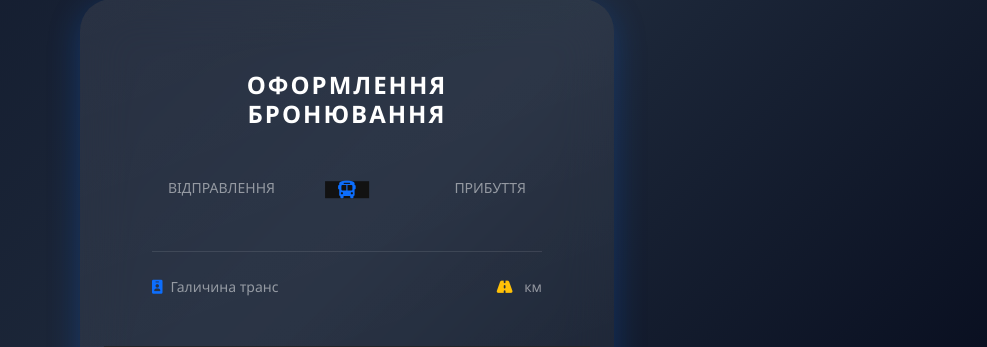
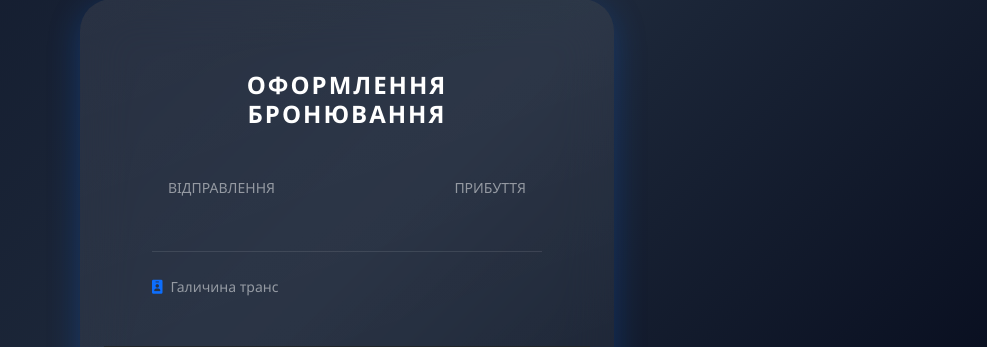
Before and after one commit to Khudyk/ukrbus.pp.ua, a Django app: template templates/booking/make_booking.html in a window 1280 px wide. Shown: the part 157-504 px from the top of the page, without its empty margins (293-1280 px from the left). Run offline with Django 5.2, Linux system fonts and the light colour scheme; the template is opened without the code that fills it: values that come from a table or form of the project are taken from there, others are empty; data comes from the database, SQL or seed files in the repository; both versions use the stored data as it was after the commit.

Commit message:
виправлено бронювання V2

```diff
--- a/templates/booking/make_booking.html
+++ b/templates/booking/make_booking.html
@@ -17,11 +17,6 @@
                             <div class="h3 fw-bold mb-0 text-gradient-gold">{{ request.GET.start_city }}</div>
                         </div>
 
-                        <div class="flex-grow-1 px-2 text-center position-relative">
-                            <div class="route-line-booking"></div>
-                            <i class="fas fa-bus text-primary bus-icon-overlap"></i>
-                        </div>
-
                         <div class="text-end" style="width: 42%;">
                             <div class="text-white-50 small text-uppercase mb-1">Прибуття</div>
                             <div class="h3 fw-bold mb-0 text-gradient-gold">{{ request.GET.end_city }}</div>
@@ -32,9 +27,7 @@
                         <div class="text-white-50 small">
                             <i class="fas fa-id-badge text-primary me-2"></i>{{ route.carrier.carrier_profile.company_name|default:route.carrier.username }}
                         </div>
-                        <div class="text-white-50 small">
-                            <i class="fas fa-road text-warning me-2"></i>{{ distance }} км
-                        </div>
+
                     </div>
                 </div>
 
```
Also changed, not shown: templates/booking/_route_card.html (+1 -10 lines), booking/migrations/0005_routedistancecache.py (added), booking/migrations/0006_alter_routedistancecache_unique_together_and_more.py (added), db.sqlite3, trips/migrations/0008_distancecache.py (added).
